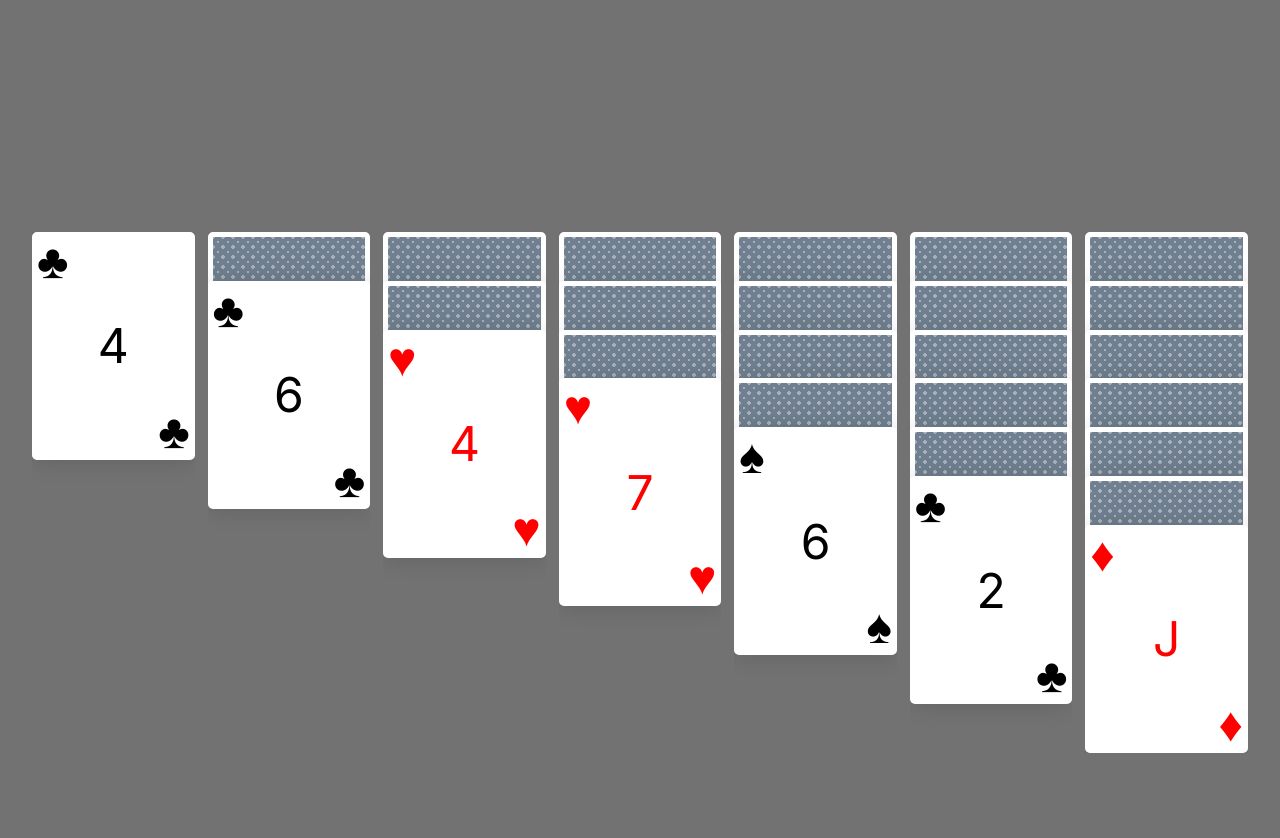
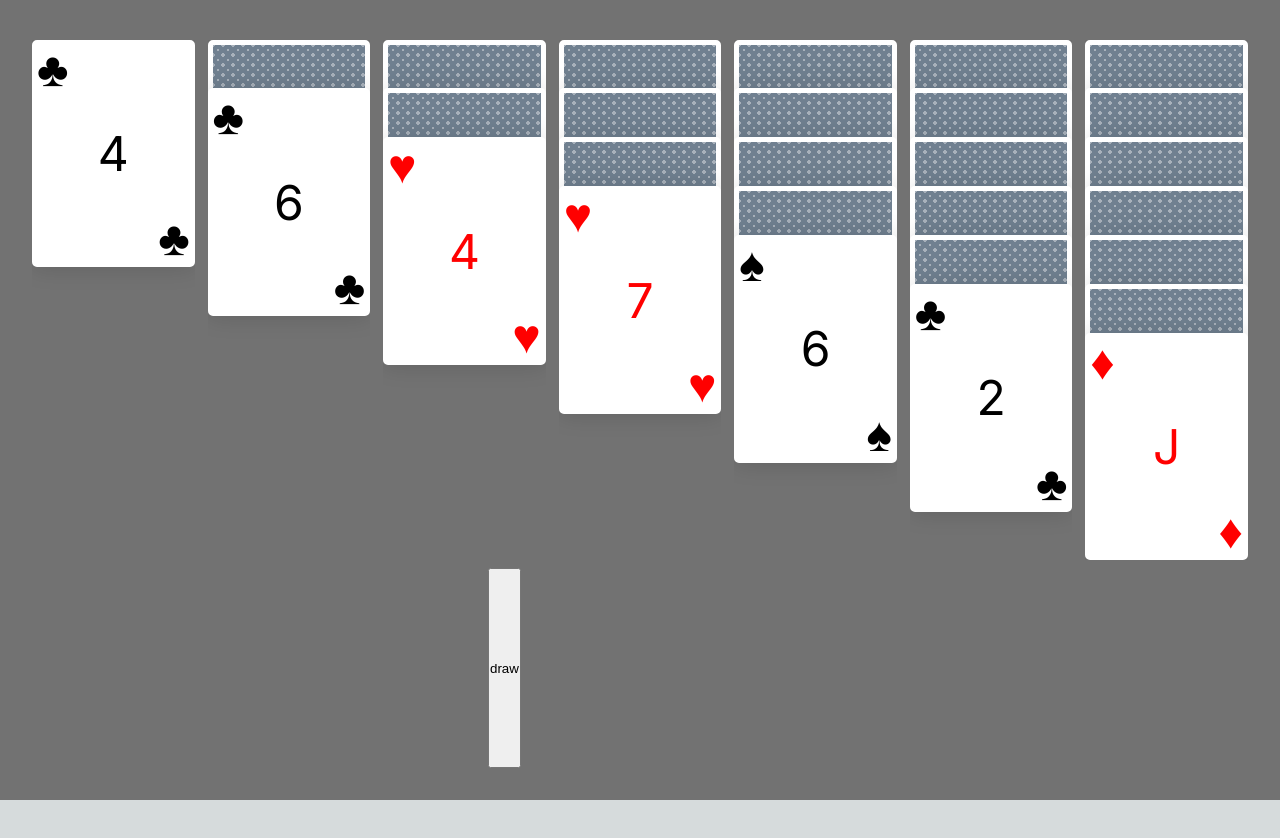
Before and after one commit to Rykus0/solitaire, a Next.js app: page / in a window 1280 px wide. Shown: the top 838 px of the page. After the commit the page ends 800 px from the top, so only its background shows below. Built offline with nearby package versions, Linux system fonts and the light colour scheme.

Commit message:
feat: cycle through remaining deck

```diff
--- a/src/app/page.tsx
+++ b/src/app/page.tsx
@@ -27,8 +27,11 @@ const STACK_COUNT = 7;
 //   - drag cards
 //   - placeholder card to show drop target
 
+// TODO: use grid for layout
+
 export default function Home() {
   const deck = useRef<Deck>(new Deck());
+  const [drawnCards, setDrawnCards] = useState<PlayingCard[]>([]);
   const [stacks, setStacks] = useState<PlayingCard[][]>(new Array(STACK_COUNT));
 
   // TODO: alternately use click to pick up and drop card(s)
@@ -80,6 +83,21 @@ export default function Home() {
     }
   }
 
+  function draw() {
+    if (deck.current.count()) {
+      setDrawnCards((prevCards) => {
+        const cards = deck.current.draw(3);
+        cards.forEach((card) => card.flip());
+        return prevCards.concat(cards);
+      });
+    } else {
+      const cards = Array.from(drawnCards);
+      cards.forEach((card) => card.flip());
+      deck.current = new Deck(cards);
+      setDrawnCards([]);
+    }
+  }
+
   function placeholder() {}
 
   useEffect(() => {
@@ -98,12 +116,7 @@ export default function Home() {
 
   return (
     <main className={classes.main}>
-      <div className={classes.board}>
-        <Stack onDragOver={placeholder} onDrop={placeholder} />
-        <Stack onDragOver={placeholder} onDrop={placeholder} />
-        <Stack onDragOver={placeholder} onDrop={placeholder} />
-        <Stack onDragOver={placeholder} onDrop={placeholder} />
-      </div>
+      <div className={classes.board}></div>
       <div className={classes.board}>
         {stacks.map((stack, index) => (
           <Stack
@@ -111,12 +124,16 @@ export default function Home() {
             cards={stack}
             onDrop={dropCard}
             canStack={rules.canStack}
-              />
-            ))}
+          />
+        ))}
       </div>
-      <div className={classes.board}>
-        <Stack onDragOver={placeholder} onDrop={placeholder} />
-        <Stack onDragOver={placeholder} onDrop={placeholder} />
+      <div className={classes.board} style={{ width: "25%" }}>
+        <button onClick={draw}>draw</button>
+        <Stack
+          onDrop={placeholder}
+          canStack={() => false}
+          cards={drawnCards.slice(drawnCards.length - 3)}
+        />
       </div>
     </main>
   );
```
